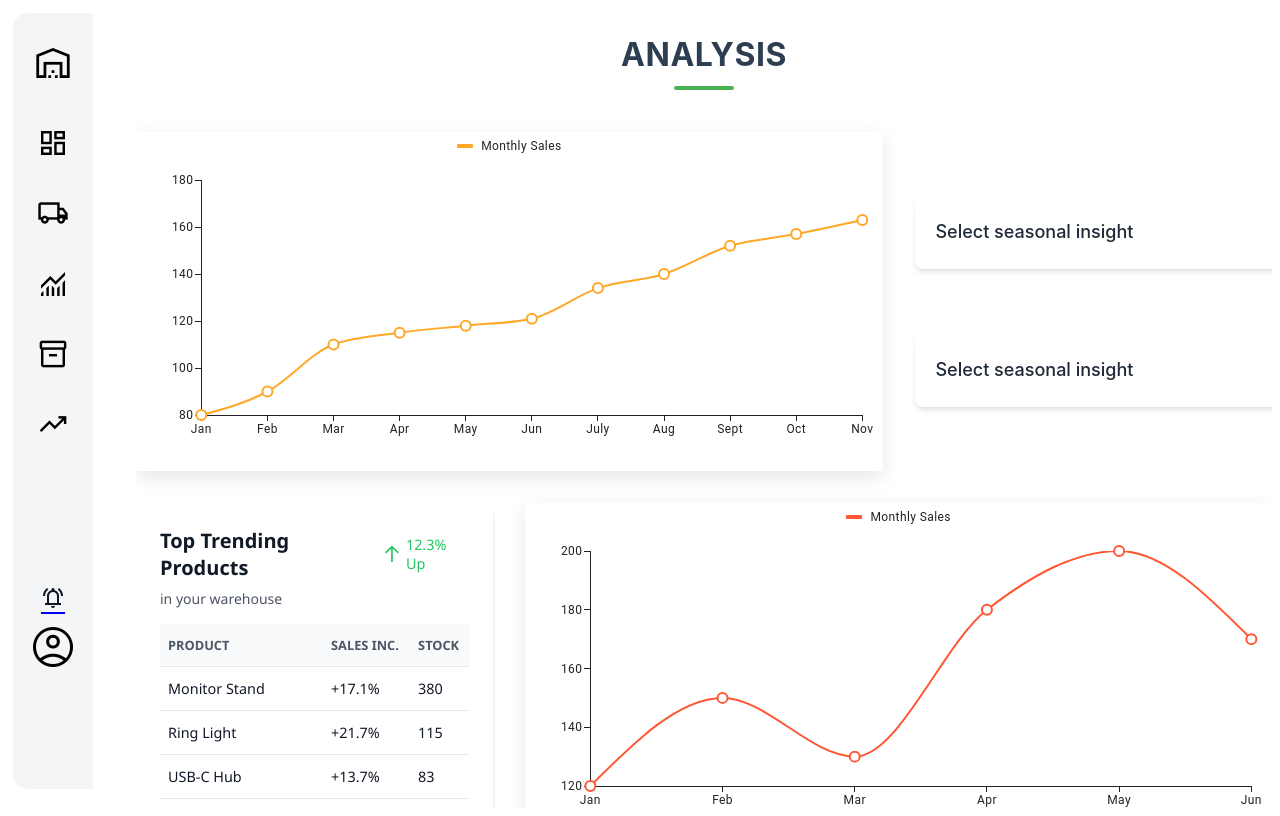
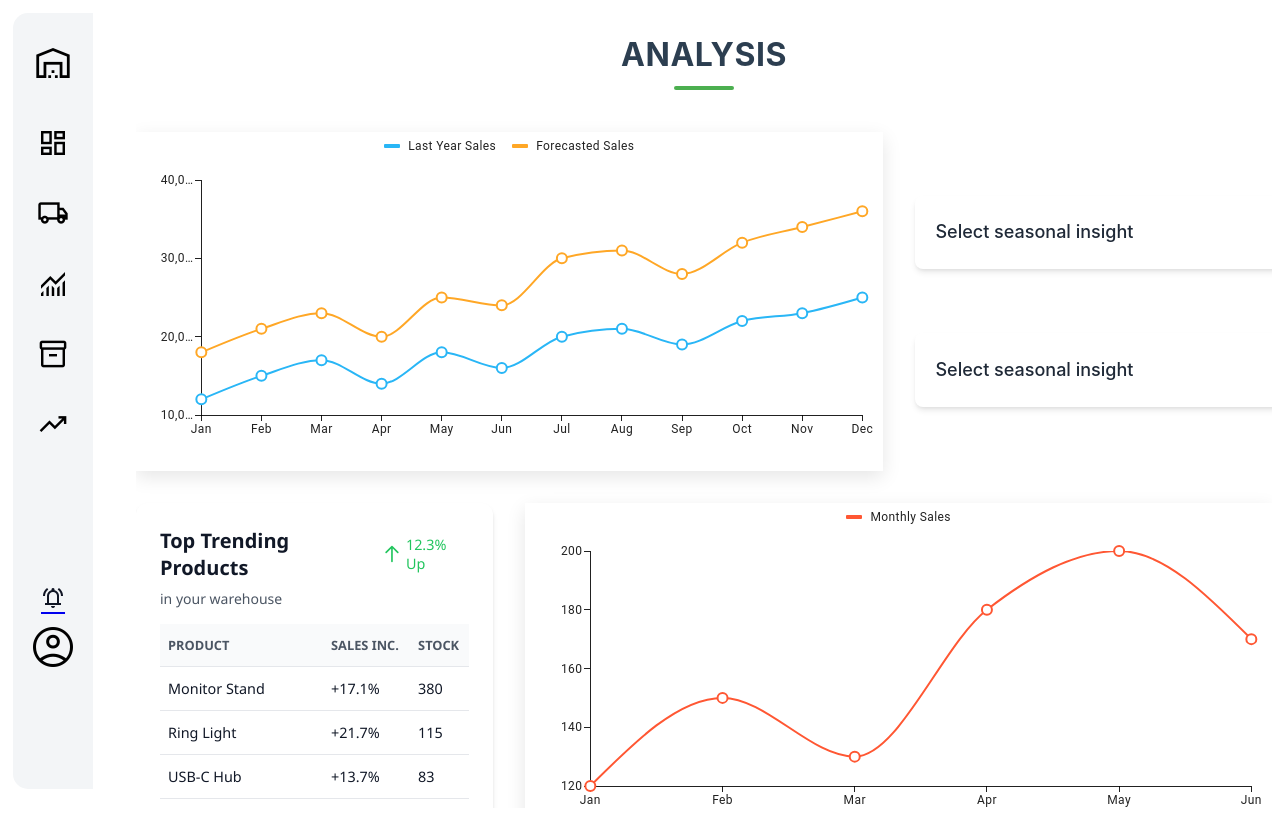
Before and after one commit to Shubhamjha31/Walmart_project, a React (Create React App) app in the folder templates/: page /analysis in a window 1280 px wide. Built offline with nearby package versions, Linux system fonts and the light colour scheme.

Commit message:
analysis chart fix

```diff
--- a/templates/src/components/SalesGraph.jsx
+++ b/templates/src/components/SalesGraph.jsx
@@ -1,24 +1,13 @@
-import * as React from 'react';
+import React from 'react';
 import { LineChart } from '@mui/x-charts';
-import { warehouseSalesData , salesFormatter } from './component_assets/salesData';
-export default function WarehouseSalesChart({ chartData, lineColor , valueFormatter }) {
 
-
-  const datasetToUse = chartData || warehouseSalesData;
-
+export default function WarehouseSalesChart({ chartData, seriesConfig, height = 300 }) {
   return (
     <LineChart
-      dataset={datasetToUse}
+      dataset={chartData}
       xAxis={[{ scaleType: 'point', dataKey: 'month' }]}
-      series={[
-        {
-          dataKey: 'sales',
-          label: 'Monthly Sales',
-          valueFormatter: valueFormatter || salesFormatter,
-          color: lineColor,
-        },
-      ]}
-      height={300}
+      series={seriesConfig}
+      height={height}
       sx={{ width: '100%' }}
     />
   );
--- a/templates/src/pages/Trend_analysis.jsx
+++ b/templates/src/pages/Trend_analysis.jsx
@@ -16,17 +16,18 @@ export default function TrendAnalysis() {
     const formatSales = (value) => `${value}k`;
 
     const forecastSalesData = [
-        { month: 'Jan', sales: 80 },
-        { month: 'Feb', sales: 90 },
-        { month: 'Mar', sales: 110 },
-        { month: 'Apr', sales: 115 },
-        { month: 'May', sales: 118 },
-        { month: 'Jun', sales: 121 },
-        { month: 'July', sales: 134 },
-        { month: 'Aug', sales: 140 },
-        { month: 'Sept', sales: 152 },
-        { month: 'Oct', sales: 157 },
-        { month: 'Nov', sales: 163 },
+        { month: 'Jan', sales: 12000, forecast: 18000 },
+        { month: 'Feb', sales: 15000, forecast: 21000 },
+        { month: 'Mar', sales: 17000, forecast: 23000 },
+        { month: 'Apr', sales: 14000, forecast: 20000 },
+        { month: 'May', sales: 18000, forecast: 25000 },
+        { month: 'Jun', sales: 16000, forecast: 24000 },
+        { month: 'Jul', sales: 20000, forecast: 30000 },
+        { month: 'Aug', sales: 21000, forecast: 31000 },
+        { month: 'Sep', sales: 19000, forecast: 28000 },
+        { month: 'Oct', sales: 22000, forecast: 32000 },
+        { month: 'Nov', sales: 23000, forecast: 34000 },
+        { month: 'Dec', sales: 25000, forecast: 36000 },
     ];
     const formatForecast = (value) => `${value} units`;
 
@@ -37,9 +38,22 @@ export default function TrendAnalysis() {
                 <div className="forecast-graph">
                     <WarehouseSalesChart
                         chartData={forecastSalesData}
-                        lineColor="#FFA726"
-                        valueFormatter={formatForecast}
+                        seriesConfig={[
+                        {
+                        dataKey: 'sales',
+                        label: 'Last Year Sales',
+                        valueFormatter: formatForecast,
+                        color: '#29B6F6',
+                        },
+                        {
+                        dataKey: 'forecast',
+                        label: 'Forecasted Sales',
+                        valueFormatter: formatForecast,
+                        color: '#FFA726',
+                        },
+                        ]}
                     />
+
                 </div>
                 <div className="dropdown-menus">
                     <DropdownMenu />
@@ -51,9 +65,16 @@ export default function TrendAnalysis() {
                 <div className="socialmedia-graph">
                     <WarehouseSalesChart
                         chartData={myWarehouseSalesData}
-                        lineColor="#FF5733"
-                        valueFormatter={formatSales}
+                        seriesConfig={[
+                        {
+                        dataKey: 'sales',
+                        label: 'Monthly Sales',
+                        valueFormatter: formatSales,
+                        color: '#FF5733',
+                        },
+                    ]}
                     />
+
                 </div>
             </div>
         </div>
```
